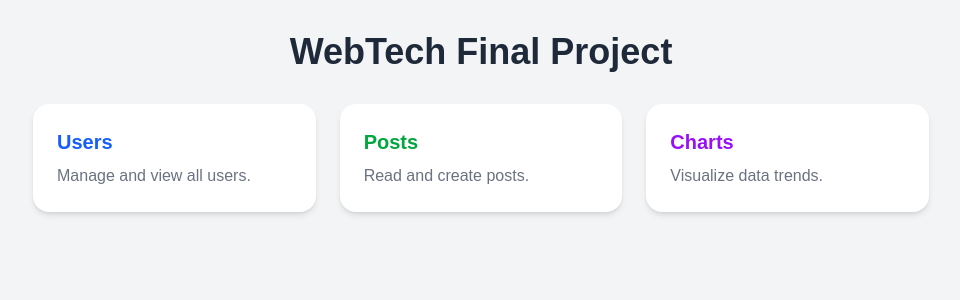
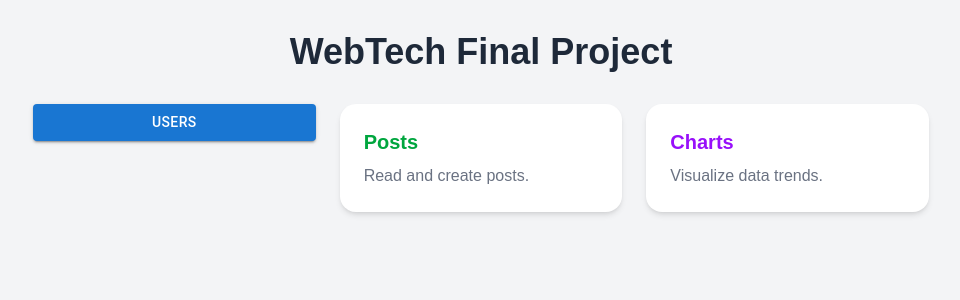
Before and after one commit to leonard-james/finalproj, a Next.js app: page / in a window 1280 px wide. Shown: the top 300 px of the page, without its empty margins (159-1119 px from the left). Built offline with nearby package versions, Linux system fonts and the light colour scheme.

Commit message:
feat: add Material-UI components and user fetching functionality
- Added @mui/material and emotion dependencies for styling.
- Updated the home page to use Material-UI Button for navigation to users.
- Created a new UsersPage component that fetches and displays users from an API using React Query.

```diff
--- a/package.json
+++ b/package.json
@@ -9,7 +9,10 @@
     "lint": "next lint"
   },
   "dependencies": {
+    "@emotion/react": "^11.14.0",
+    "@emotion/styled": "^11.14.0",
     "@mapbox/mapbox-sdk": "^0.16.1",
+    "@mui/material": "^7.1.0",
     "@tanstack/react-query": "^5.75.5",
     "apexcharts": "^4.7.0",
     "autoprefixer": "^10.4.21",
--- a/src/app/page.js
+++ b/src/app/page.js
@@ -1,17 +1,19 @@
 import Link from 'next/link';
+import '@/app/globals.css';
+import Button from '@mui/material/Button';
 
 export default function Home() {
   return (
     <main className="min-h-screen bg-gray-100 p-8">
       <div className="max-w-4xl mx-auto">
-      <h1 className="text-4xl font-bold text-gray-800 mb-8 text-center">WebTech Final Project</h1>
+        <h1 className="text-4xl font-bold text-gray-800 mb-8 text-center">WebTech Final Project</h1>
         <div className="grid grid-cols-1 sm:grid-cols-2 md:grid-cols-3 gap-6">
-          <Link href="/users">
-            <div className="bg-white shadow-md hover:shadow-xl rounded-2xl p-6 transition cursor-pointer">
-              <h2 className="text-xl font-semibold text-blue-600 mb-2">Users</h2>
-              <p className="text-gray-500">Manage and view all users.</p>
-            </div>
+        <Link href="/users" passHref>
+            <Button variant="contained" color="primary" fullWidth>
+              Users
+            </Button>
           </Link>
+
 
           <Link href="/posts">
             <div className="bg-white shadow-md hover:shadow-xl rounded-2xl p-6 transition cursor-pointer">
--- a/src/app/users/page.js
+++ b/src/app/users/page.js
@@ -0,0 +1,34 @@
+import { useQuery } from '@tanstack/react-query';
+import Link from 'next/link';
+
+const fetchUsers = async () => {
+  const response = await fetch('https://jsonplaceholder.typicode.com/users');
+  if (!response.ok) {
+    throw new Error('Failed to fetch users');
+  }
+  return response.json();
+};
+
+export default function UsersPage() {
+  const { data, isLoading, error } = useQuery(['users'], fetchUsers);
+
+  if (isLoading) return <p>Loading users...</p>;
+  if (error) return <p>Error loading users.</p>;
+
+  return (
+    <div className="p-6">
+      <h1 className="text-2xl font-bold mb-4">All Users</h1>
+      <ul className="space-y-2">
+        {data.map((user) => (
+          <li key={user.id}>
+            <Link href={`/users/${user.id}`}>
+              <span className="text-blue-600 cursor-pointer hover:underline">
+                {user.name} (@{user.username})
+              </span>
+            </Link>
+          </li>
+        ))}
+      </ul>
+    </div>
+  );
+}
```
Also changed, not shown: 1 other file (tests, documents, lock files or other folders).
